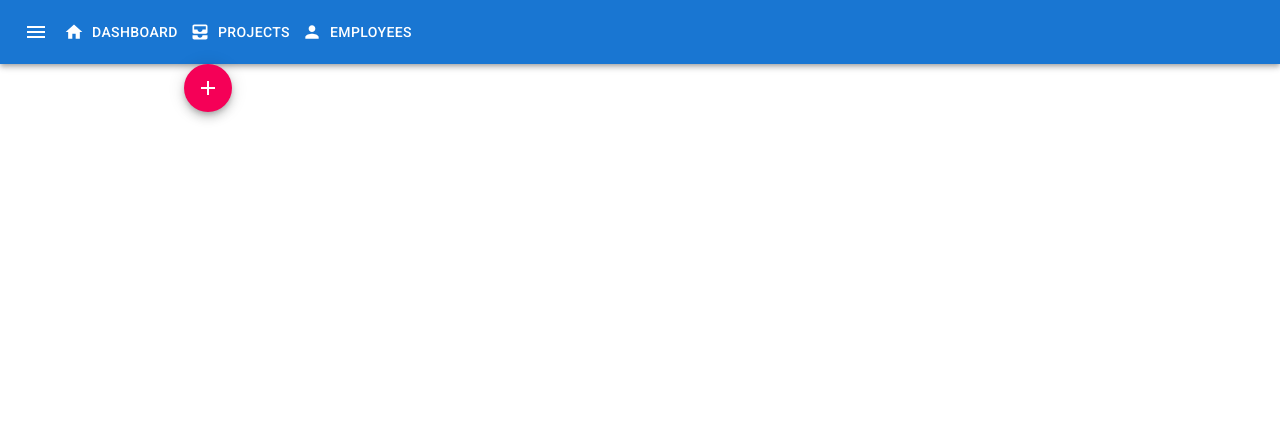
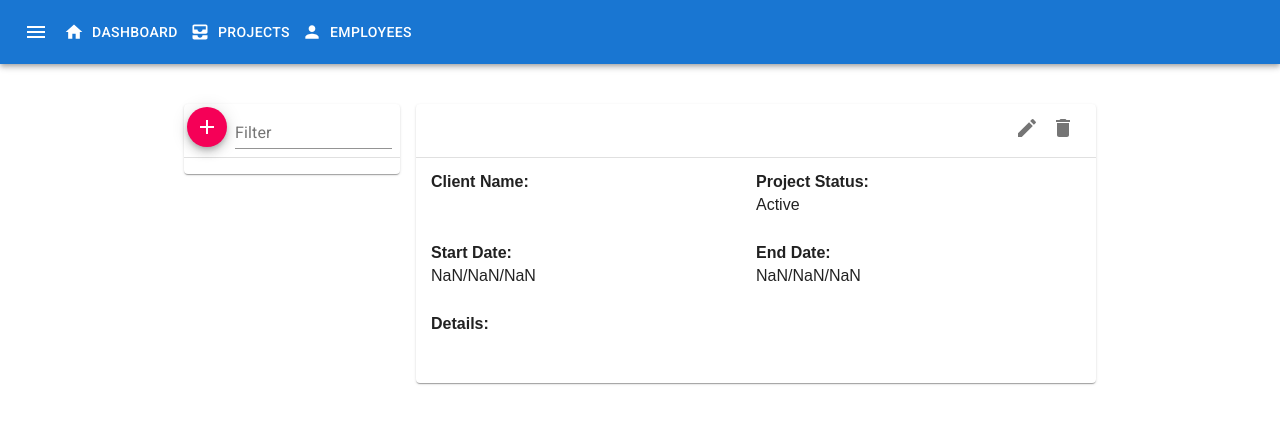
Before and after one commit to webseb00/React-Management-App, a React (Create React App) app: page /projects in a window 1280 px wide. Shown: the top 424 px of the page. Built offline with nearby package versions, Linux system fonts and the light colour scheme.

Commit message:
Add custom styles to project component

```diff
--- a/src/components/AddProject.js
+++ b/src/components/AddProject.js
@@ -50,16 +50,13 @@ export default function AddProject() {
 
     const data = {
       ...field,
-      startDate,
-      endDate,
+      startDate: startDate.toString(),
+      endDate: endDate.toString(),
       completed: checked,
       id: uuidv4()
     }
 
-    dispatch({
-      type: 'ADD_PROJECT',
-      payload: data
-    });
+    dispatch({ type: 'ADD_PROJECT', payload: data });
 
   }
 
--- a/src/components/DashboardCard.js
+++ b/src/components/DashboardCard.js
@@ -24,7 +24,7 @@ export default function DashboardCard({ project_name, id }) {
   return (
     <Grid
       item
-      xs={12}
+      xs={10}
       sm={6}
       md={4}
       className={classes.root}
--- a/src/components/EditProject.js
+++ b/src/components/EditProject.js
@@ -67,8 +67,8 @@ export default function EditProject(props) {
 
     const newData = {
       ...field,
-      startDate,
-      endDate,
+      startDate: startDate.toString(),
+      endDate: endDate.toString(),
       completed: checked
     }
 
--- a/src/components/Project.js
+++ b/src/components/Project.js
@@ -1,18 +1,76 @@
-import React from 'react';
+import React, { useContext, useState, useEffect } from 'react';
+import { ProjectContext } from '../context/ProjectContext';
+import List from '@material-ui/core/List';
 import Fab from '@material-ui/core/Fab';
 import AddIcon from '@material-ui/icons/Add';
+import Grid from '@material-ui/core/Grid';
+import Paper from '@material-ui/core/Paper';
+import Divider from '@material-ui/core/Divider';
 import { Link } from 'react-router-dom';
+import ProjectItem from './ProjectItem';
+import ProjectDetails from './ProjectDetails';
+import TextField from '@material-ui/core/TextField';
 
 export default function Project() {
+
+  const [selectedProject, setProject] = useState();
+  const [state, dispatch] = useContext(ProjectContext);
+
+  const getProjectItemID = id => {
+    const { projects } = state;
+    const find = projects.filter(el => el.id === id);
+    setProject(find[0]);
+  }
+
+  const getProjectItems = () => {
+    const { projects } = state;
+    return projects.map((el, index) => <ProjectItem
+                                      getProjectID={getProjectItemID}
+                                      key={el.id}
+                                      id={el.id}
+                                      index={index}
+                                      {...el}
+                                      /> );
+  }
+
+  const removeSelectedProject = id => {
+    dispatch({
+      type: 'REMOVE_PROJECT',
+      payload: { id }
+    });
+  }
+
   return (
+    <Grid container spacing={2}>
+      <Grid item xs={12} md={3}>
+        <Paper>
+          <div className="project-findAndAdd">
             <Link to="/project/add">
               <Fab
-        size="medium"
+                size="small"
                 color="secondary"
                 aria-label="add"
               >
                 <AddIcon />
               </Fab>
             </Link>
+            <TextField
+              id="standard-basic"
+              label="Filter"
+              size="small"
+            />
+          </div>
+          <Divider />
+          <List component="nav" aria-label="main mailbox folders">
+            {getProjectItems()}
+          </List>
+        </Paper>
+      </Grid>
+      <Grid item xs={12} md={9}>
+        <Paper>
+          <ProjectDetails {...selectedProject} removeProject={removeSelectedProject} />
+        </Paper>
+      </Grid>
+    </Grid>
   );
 }
--- /dev/null
+++ b/src/components/ProjectDetails.js
@@ -0,0 +1,84 @@
+import React from 'react';
+import { Link as RouterLink } from 'react-router-dom';
+import Divider from '@material-ui/core/Divider';
+import EditIcon from '@material-ui/icons/Edit';
+import DeleteIcon from '@material-ui/icons/Delete';
+import IconButton from '@material-ui/core/IconButton';
+import { makeStyles } from '@material-ui/core/styles';
+
+const useStyles = makeStyles((theme) => ({
+  root: {
+    '& .MuiIconButton-root': {
+      padding: '6px'
+    },
+    '& .project-header': {
+      display: 'flex',
+      alignItems: 'center',
+      justifyContent: 'space-between',
+      padding: '6px 15px'
+    },
+    '& .MuiDivider-root': {
+      marginTop: '5px'
+    }
+  },
+}));
+
+export default function ProjectDetails({ project_name, project_client, project_details, startDate, endDate, id, removeProject, completed }) {
+
+  const classes = useStyles();
+
+  const d1 = new Date(startDate);
+  const d2 = new Date(endDate);
+
+  return (
+    <div className={classes.root}>
+      <div className="project-header">
+        <h2>{project_name}</h2>
+        <div className="project-cta">
+          <IconButton
+            aria-label="Edit project"
+            component={RouterLink}
+            to={`/project/${id}`}
+          >
+            <EditIcon />
+          </IconButton>
+          <IconButton
+            aria-label="Delete project"
+            onClick={() => removeProject(id)}
+          >
+            <DeleteIcon />
+          </IconButton>
+        </div>
+      </div>
+      <Divider />
+      <div className="project-content">
+        <div>
+          <dl>
+            <dt>Client Name:</dt>
+            <dd>{project_client}</dd>
+          </dl>
+          <dl>
+            <dt>Project Status:</dt>
+            <dd>{completed ? 'Completed' : 'Active'}</dd>
+          </dl>
+        </div>
+        <div>
+          <dl>
+            <dt>Start Date:</dt>
+            <dd>{`${d1.getDate()}/${d1.getMonth()+1}/${d1.getFullYear()}`}</dd>
+          </dl>
+          <dl>
+            <dt>End Date:</dt>
+            <dd>{`${d2.getDate()}/${d2.getMonth()+1}/${d2.getFullYear()}`}</dd>
+          </dl>
+        </div>
+        <div>
+          <dl>
+            <dt>Details:</dt>
+            <dd>{project_details}</dd>
+          </dl>
+        </div>
+      </div>
+    </div>
+  )
+}
--- /dev/null
+++ b/src/components/ProjectItem.js
@@ -0,0 +1,36 @@
+import React, { useState, useEffect, useContext } from 'react';
+import { ProjectContext } from '../context/ProjectContext';
+import ListItem from '@material-ui/core/ListItem';
+import ListItemIcon from '@material-ui/core/ListItemIcon';
+import ListItemText from '@material-ui/core/ListItemText';
+import RadioButtonUncheckedIcon from '@material-ui/icons/RadioButtonUnchecked';
+import CheckCircleIcon from '@material-ui/icons/CheckCircle';
+
+export default function ProjectItem({ id, index, project_name, completed, getProjectID }) {
+  const [state, dispatch] = useContext(ProjectContext);
+  const [selectedIndex, setSelectedIndex] = useState(0);
+  const [selectedProject, setSelectedProject] = useState(state.projects[0].id);
+
+  useEffect(() => {
+    getProjectID(selectedProject);
+  }, []);
+
+  const handleListItemClick = (e, i) => {
+    e.persist();
+    setSelectedProject(e.currentTarget.id);
+    getProjectID(e.currentTarget.id);
+  }
+
+  return (
+    <ListItem
+        id={id}
+        button
+        onClick={e => handleListItemClick(e)}
+      >
+      <ListItemIcon>
+        { completed ? <CheckCircleIcon /> : <RadioButtonUncheckedIcon /> }
+      </ListItemIcon>
+      <ListItemText primary={project_name} />
+    </ListItem>
+  )
+}
--- a/src/context/ProjectContext.js
+++ b/src/context/ProjectContext.js
@@ -11,8 +11,11 @@ const reducer = (state, action) => {
     case 'ADD_PROJECT':
       return { projects: [...state.projects, action.payload] }
     case 'EDIT_PROJECT':
-      const filterProjects = state.projects.filter(el => el.id !== action.payload.id);
-      return { projects: [...filterProjects, action.payload] }
+      const editProjects = state.projects.filter(el => el.id !== action.payload.id);
+      return { projects: [...editProjects, action.payload] }
+    case 'REMOVE_PROJECT':
+      const removeProjects = state.projects.filter(el => el.id !== action.payload.id);
+      return { projects: [...removeProjects] }
     default:
       return initialState;
   }
--- a/src/style.css
+++ b/src/style.css
@@ -3,3 +3,43 @@
   margin: 0;
   padding: 0;
 }
+
+body {
+  font-family: 'Robot', sans-serif;
+}
+
+.MuiContainer-root {
+  margin: 40px 0;
+}
+
+dt {
+  font-weight: 700;
+  padding-bottom: 5px;
+}
+
+.project-content {
+  padding: 15px;
+}
+
+.project-content > div {
+  display: flex;
+  margin-bottom: 30px;
+}
+
+.project-content dl:not(:last-child) {
+  flex-basis: 50%;
+}
+
+.project-findAndAdd {
+  display: flex;
+  align-items: center;
+  padding-bottom: 8px;
+}
+
+.project-findAndAdd .MuiTextField-root {
+  margin: 0 8px;
+}
+
+.project-findAndAdd .MuiButtonBase-root {
+  margin-left: 3px;
+}
```
Lines whose indentation alone changed are shown as unchanged.
